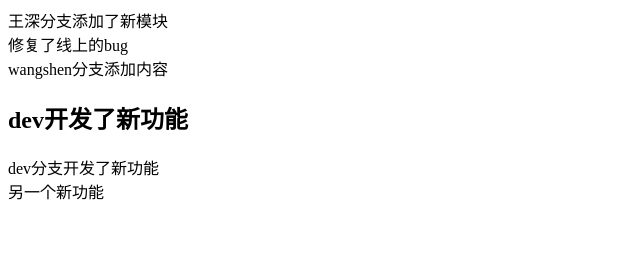
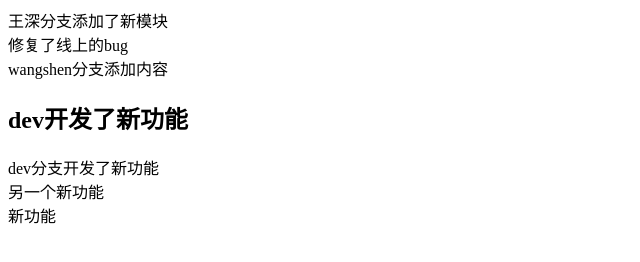
Before and after one commit to Jasonwang911/newGitRes, a plain HTML site: page index.html in a window 1280 px wide. Shown: the full height of the page, 0-640 px from the left. Drawn offline with Linux system fonts and the light colour scheme.

Commit message:
dev新功能

```diff
--- a/index.html
+++ b/index.html
@@ -13,5 +13,6 @@
     <h2>dev开发了新功能</h2>
     <div>dev分支开发了新功能</div>
     <div>另一个新功能</div>
+    <div>新功能</div>
 </body>
 </html>
```
